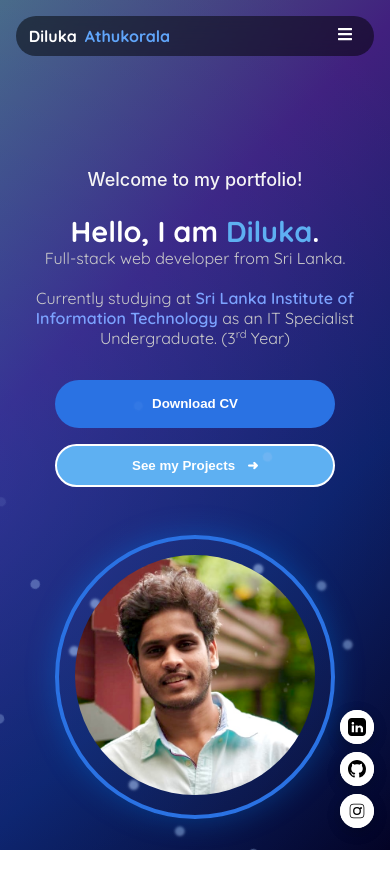
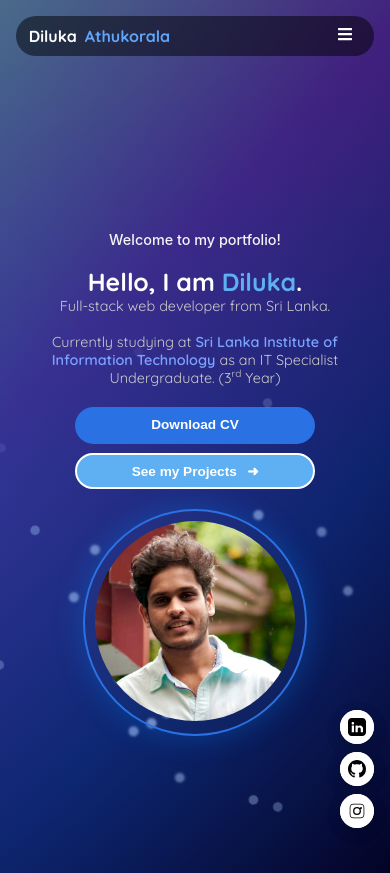
Before and after one commit to dilukaathukorala/My-Portfolio, a Next.js app: page / in a window 390 px wide. Before the commit the page ends 850 px from the top, so only its background shows below. Built offline with nearby package versions, Linux system fonts and the light colour scheme.

Commit message:
Update Hero.css
changed some alignments of the mobile version

```diff
--- a/styles/Hero.css
+++ b/styles/Hero.css
@@ -19,7 +19,6 @@
   overflow: hidden;
   transition: background 0.5s ease-in-out;
 }
-
 .hero-section::before {
   content: "";
   position: absolute;
@@ -45,11 +44,7 @@
   position: relative;
   z-index: 2;
 }
-
-.hero-left {
-  flex: 1;
-  min-width: 280px;
-}
+.hero-left { flex: 1; min-width: 280px; }
 
 .hero-intro {
   font-family: 'Inter', sans-serif;
@@ -58,7 +53,6 @@
   font-weight: 500;
   margin-bottom: 1rem;
 }
-
 .hero-title {
   color: white;
   font-family: quicksand, sans-serif;
@@ -67,28 +61,15 @@
   line-height: 1.2;
   margin-bottom: 0;
 }
-
-.hero-title .highlight {
-  color: #5eb0f2;
-}
-
+.hero-title .highlight { color: #5eb0f2; }
 .hero-description {
   font-family: quicksand, sans-serif;
   margin: 0;
   font-size: 1.1rem;
   color: #cacaca;
 }
-
-.mention {
-  color: #7ca3ff;
-  font-weight: 600;
-}
-
-.sup sup {
-  font-size: 0.70em;
-  vertical-align: super;
-  line-height: 0;
-}
+.mention { color: #7ca3ff; font-weight: 600; }
+.sup sup { font-size: 0.70em; vertical-align: super; line-height: 0; }
 
 .hero-buttons {
   display: flex;
@@ -103,8 +84,8 @@
   font-weight: 600;
   text-decoration: none;
   transition: all 0.3s ease;
+  font-size: 1rem;
 }
-
 .btn.primary {
   position: relative;
   overflow: hidden;
@@ -122,17 +103,12 @@
   text-align: center;
   line-height: 1;
 }
-
-.btn.primary:hover {
-  animation: shake 1.5s infinite;
-}
-
+.btn.primary:hover { animation: shake 1.5s infinite; }
 .btn.primary.loading {
   pointer-events: none;
   color: var(--primary-color);
   background-color: white;
 }
-
 .btn.primary .fill-bar {
   position: absolute;
   left: 0;
@@ -143,32 +119,16 @@
   animation: fillTube 3s forwards;
   z-index: 1;
 }
-
-.btn.primary span {
-  position: relative;
-  z-index: 2;
-}
-
-.btn.primary.completed {
-  background-color: rgb(71, 152, 125);
-  color: white;
-}
-
-.doc{
-  margin-left: 0.5rem;
-}
+.btn.primary span { position: relative; z-index: 2; }
+.btn.primary.completed { background-color: rgb(71, 152, 125); color: white; }
+.doc { margin-left: 0.5rem; }
 
 .btn.secondary {
   border: 2px solid;
   color: white;
   background-color: var(--accent-glow);
 }
-
-.btn.secondary:hover {
-  background-color: var(--primary-color);
-  color: white;
-}
-
+.btn.secondary:hover { background-color: var(--primary-color); color: white; }
 .arrow {
   padding-left: 0.5rem;
   display: inline-block;
@@ -180,11 +140,7 @@
   10%, 30%, 50%, 70%, 90% { transform: translateX(-4px); }
   20%, 40%, 60%, 80% { transform: translateX(4px); }
 }
-
-@keyframes fillTube {
-  0% { width: 0%; }
-  100% { width: 100%; }
-}
+@keyframes fillTube { 0% { width: 0%; } 100% { width: 100%; } }
 
 /* === Hero Image & Rays === */
 .hero-right {
@@ -195,7 +151,6 @@
   justify-content: center;
   align-items: center;
 }
-
 .hero-image-frame {
   position: relative;
   border-radius: 50%;
@@ -206,12 +161,7 @@
   overflow: hidden;
   z-index: 2;
 }
-
-.hero-image {
-  width: 100%;
-  max-width: 320px;
-  border-radius: inherit;
-}
+.hero-image { width: 100%; max-width: 320px; border-radius: inherit; }
 
 .dot-ray {
   position: absolute;
@@ -221,7 +171,6 @@
   height: 100%;
   transform-origin: center bottom;
 }
-
 .dot-ray::before {
   content: "";
   position: absolute;
@@ -237,132 +186,120 @@
   filter: blur(0.9px);
   opacity: 1;
 }
-
 @keyframes shoot-out {
-  0% {
-    transform: translateX(-50%) translateY(0) scale(1);
-    opacity: 1;
-  }
-  100% {
-    transform: translateX(-50%) translateY(-290px) scale(0.8);
-    opacity: 0;
-  }
-}
-
-/* === Mobile Modal Menu === */
-.menu-backdrop {
-  position: fixed;
-  inset: 0;
-  background-color: rgba(0, 0, 0, 0.5);
-  backdrop-filter: blur(5px);
-  z-index: 1000;
-  opacity: 0;
-  animation: backdropFade 0.2s ease-in-out forwards;
-}
-
-@keyframes backdropFade {
-  to {
-    opacity: 1;
-  }
-}
-
-.mobile-menu {
-  position: fixed;
-  top: 50%;
-  left: 50%;
-  transform: translate(-50%, -50%);
-  background-color: rgba(0, 0, 0, 0.9);
-  padding: 2rem 1.5rem;
-  border-radius: 16px;
-  display: flex;
-  flex-direction: column;
-  gap: 1.2rem;
-  z-index: 1001;
-  width: 80%;
-  max-width: 320px;
-  box-shadow: 0 4px 20px rgba(0, 0, 0, 0.4);
-  max-height: 80vh;
-  overflow-y: auto;
-  animation: fadeIn 0.3s ease-in-out;
-}
-
-.mobile-menu a {
-  color: white;
-  text-decoration: none;
-  font-weight: 600;
-  font-family: quicksand, sans-serif;
-  font-size: 1.2rem;
-  text-align: center;
-  border-bottom: 1px solid rgba(255, 255, 255, 0.2);
-  padding-bottom: 0.5rem;
-}
-
-@keyframes fadeIn {
-  from {
-    opacity: 0;
-    transform: translate(-50%, -50%) scale(0.95);
-  }
-  to {
-    opacity: 1;
-    transform: translate(-50%, -50%) scale(1);
-  }
+  0% { transform: translateX(-50%) translateY(0) scale(1); opacity: 1; }
+  100% { transform: translateX(-50%) translateY(-290px) scale(0.8); opacity: 0; }
 }
 
 /* 🔒 Scroll Lock */
-.no-scroll {
-  overflow: hidden;
-  height: 100vh;
+.no-scroll { overflow: hidden; height: 100vh; }
+
+/* ============================= */
+/* ====== TABLET (≤1024px) ===== */
+/* ============================= */
+@media (max-width: 1024px) {
+  .hero-section {
+    padding: 1.25rem 2rem 1.25rem 2rem;
+    min-height: 100vh;
+  }
+  .hero-content {
+    gap: 2rem;
+    padding-top: 5rem;
+    margin-left: 0;
+  }
+  .hero-intro { font-size: 1rem; }
+  .hero-title { font-size: 2.25rem; line-height: 1.15; }
+  .hero-description { font-size: 1rem; }
+  .hero-buttons { gap: 0.75rem; }
+
+  .btn { font-size: 0.95rem; padding: 0.6rem 1.2rem; }
+  .btn.primary {
+    height: 2.6rem;
+    min-width: 150px;
+    padding: 0 1.2rem;
+  }
+  .btn.secondary { border-width: 2px; }
+
+  .hero-image { max-width: 280px; }
+  .hero-image-frame { padding: 0.8rem; border-width: 3px; }
 }
 
-/* === Mobile and Tablet Adjustments === */
+/* ============================ */
+/* ====== MOBILE (≤768px) ===== */
+/* ============================ */
 @media (max-width: 768px) {
   .hero-section {
-    padding: 1.5rem;
+    padding: 1rem 1.25rem;
     text-align: center;
     display: flex;
     justify-content: center;
     align-items: center;
   }
-
   .hero-content {
     flex-direction: column;
-    padding-top: 120px;
+    padding-top: 5.5rem;
     margin-left: auto;
     margin-right: auto;
     text-align: center;
+    gap: 1.5rem;
   }
+  .hero-left, .hero-right { flex: 1; min-width: 260px; text-align: center; }
 
-  .hero-left,
-  .hero-right {
-    flex: 1;
-    min-width: 280px;
-    text-align: center;
-  }
-
-  .hero-title {
-    font-size: 1.8rem;
-  }
-
-  .hero-description {
-    font-size: 1rem;
-  }
+  .hero-intro { font-size: 0.95rem; margin-bottom: 0.75rem; }
+  .hero-title { font-size: 1.7rem; }
+  .hero-description { font-size: 0.95rem; }
 
   .hero-buttons {
     flex-direction: column;
     align-items: center;
+    gap: 0.6rem;
+    margin-top: 1.25rem;
+  }
+  .btn {
+    width: 100%;
+    max-width: 260px;
+    justify-content: center;
+    font-size: 0.9rem;
+    padding: 0.55rem 1rem;
+    border-radius: 24px;
+  }
+  .btn.primary {
+    height: 2.4rem;
+    min-width: 135px;
+    padding: 0 1rem;
+  }
+  .arrow { padding-left: 0.4rem; }
+
+  .hero-image { max-width: 220px; }
+  .hero-image-frame { padding: 0.7rem; border-width: 3px; }
+
+  /* Hide backdrop on mobile to avoid blocking scroll */
+  .menu-backdrop { display: none; }
+}
+
+/* ================================= */
+/* ====== SMALL MOBILE (≤480px) ==== */
+/* ================================= */
+@media (max-width: 480px) {
+  .hero-section { padding: 0.9rem; }
+  .hero-content { padding-top: 5rem; gap: 1.25rem; }
+
+  .hero-intro { font-size: 0.9rem; }
+  .hero-title { font-size: 1.55rem; }
+  .hero-description { font-size: 0.9rem; }
+
+  .btn {
+    max-width: 240px;
+    font-size: 0.85rem;
+    padding: 0.5rem 0.9rem;
+    border-radius: 22px;
+  }
+  .btn.primary {
+    height: 2.3rem;
+    min-width: 125px;
+    padding: 0 0.9rem;
   }
 
-  .btn {
-    width: 100%;
-    max-width: 280px;
-    justify-content: center;
-  }
-
-  .hero-image {
-    max-width: 240px;
-  }
-
-  .menu-backdrop {
-    display: none;
-  }
+  .hero-image { max-width: 200px; }
+  .hero-image-frame { padding: 0.6rem; border-width: 2px; }
 }
```
